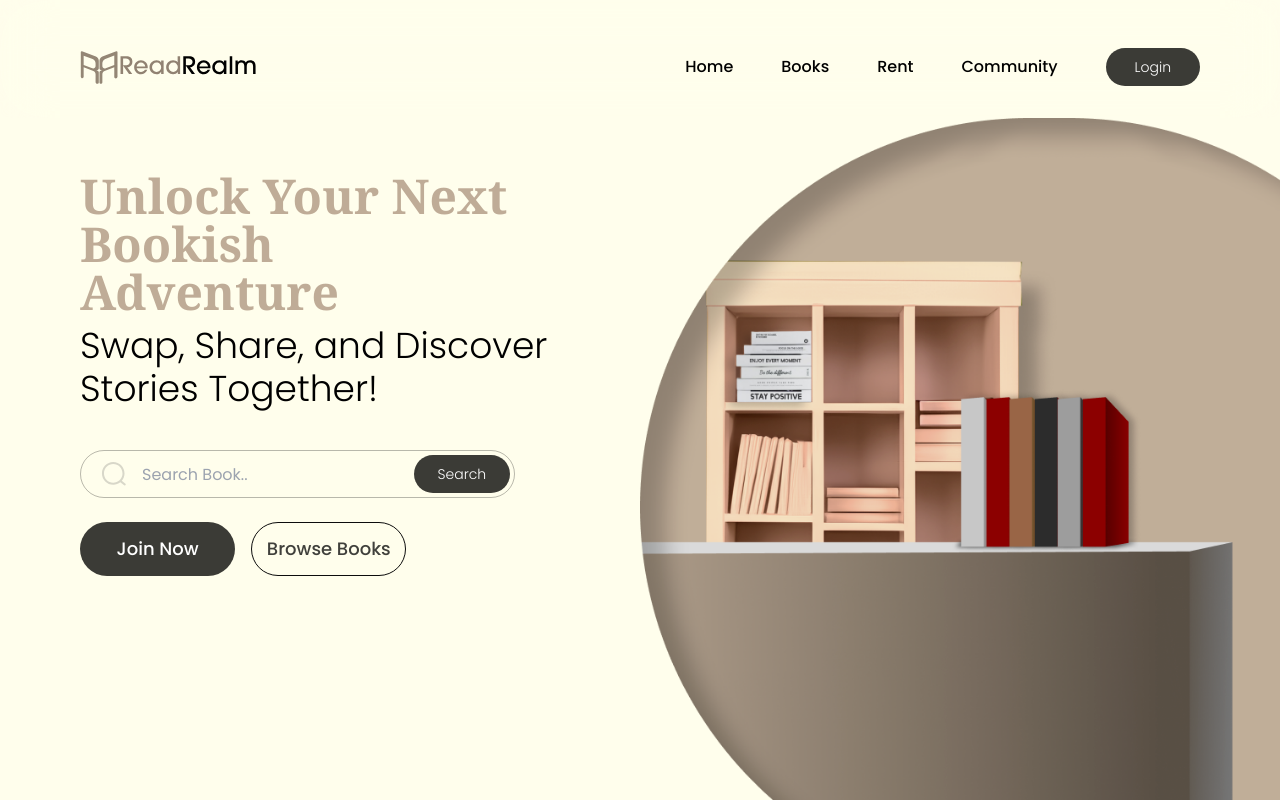
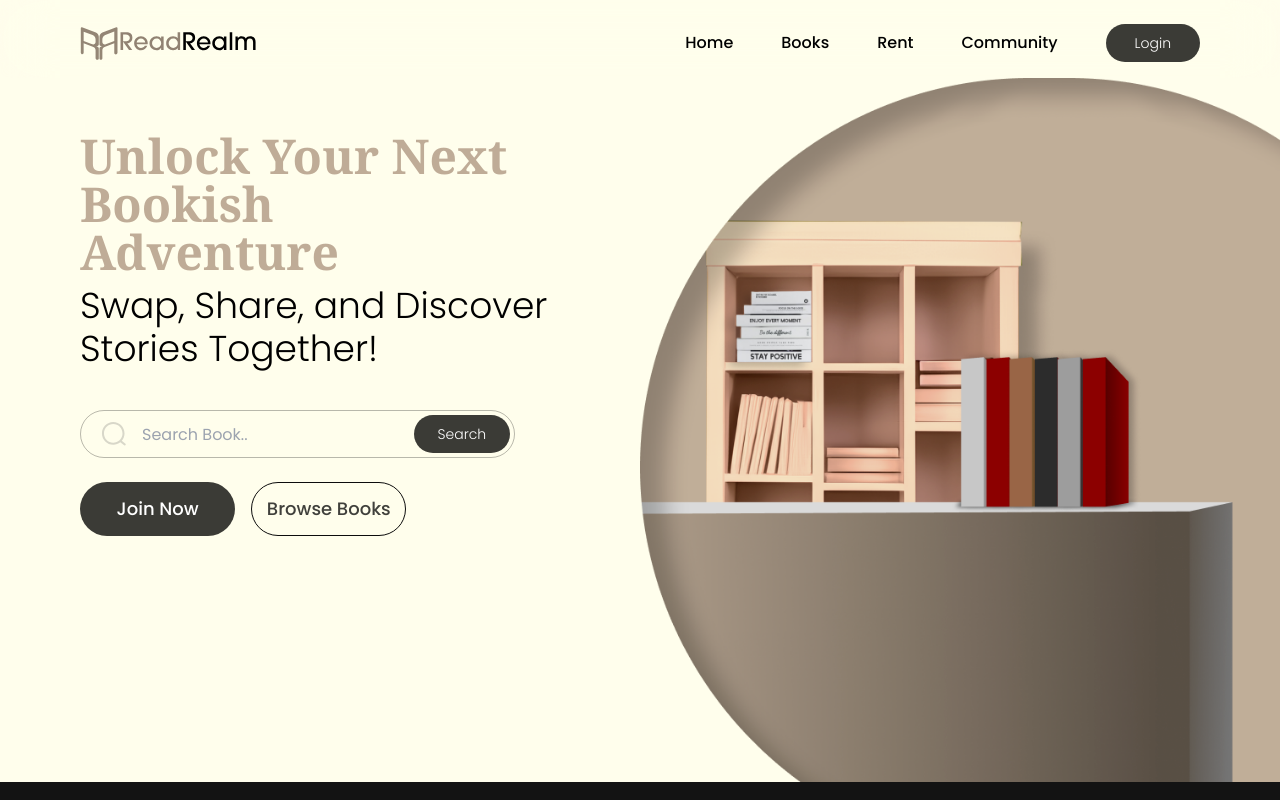
Before and after one commit to Achal-00/readrealm, a Next.js app: page / in a window 1280 px wide. Shown: the top 800 px of the page. Built offline with nearby package versions, Linux system fonts and the light colour scheme.

Commit message:
update navbar

```diff
--- a/app/components/Misc/Navbar.jsx
+++ b/app/components/Misc/Navbar.jsx
@@ -40,7 +40,7 @@ export default function Navbar() {
           <img src="hamburger-icon.svg" alt="menu" className="w-8 menu-icon" />
         </button>
       </div>
-      <div className="hidden md:flex pt-12 pb-8 items-center justify-between">
+      <div className="hidden md:flex pt-6 pb-4 items-center justify-between">
         <div>
           <img src="logo.svg" alt="logo" className="w-33 logo-icon block" />
         </div>
```
